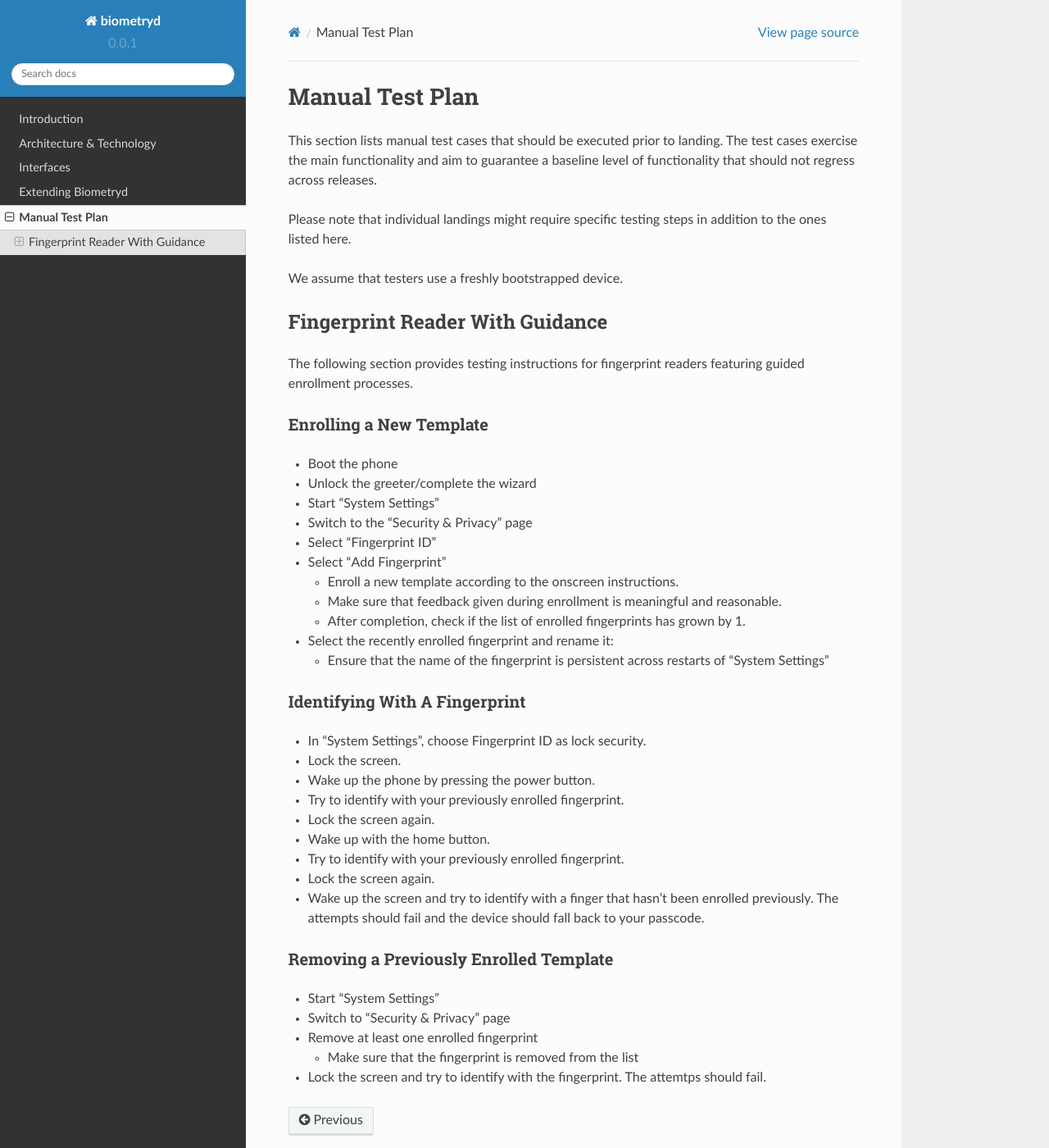
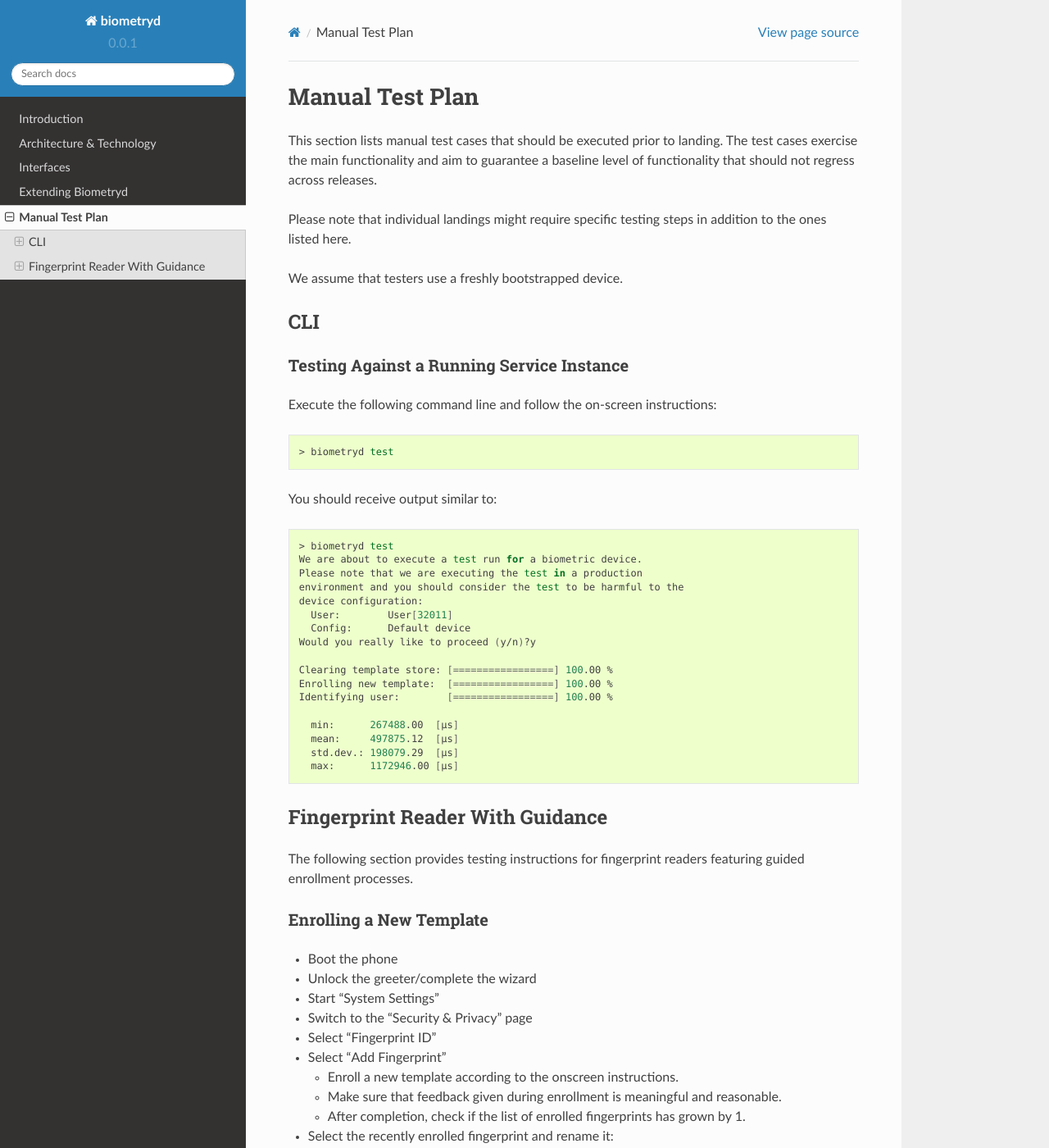
Before and after one commit to ubports/biometryd, a Sphinx documentation site: the page built from doc/manual_test_plan.md, in a window 1280 px wide and 1400 px high. Shown: the whole window at 82% size. Built offline with Sphinx 7.4.7 and the Read the Docs theme 2.0.0, drawn with Linux system fonts in a browser that asks for light colours.

Commit message:
Add section on cli for testing.

````diff
--- a/doc/manual_test_plan.md
+++ b/doc/manual_test_plan.md
@@ -5,6 +5,37 @@ This section lists manual test cases that should be executed prior to landing. T
 Please note that individual landings might require specific testing steps in addition to the ones listed here.
 
 We assume that testers use a freshly bootstrapped device.
+
+## CLI
+
+### Testing Against a Running Service Instance
+
+Execute the following command line and follow the on-screen instructions:
+
+```bash
+> biometryd test
+```
+You should receive output similar to:
+
+```bash
+> biometryd test
+We are about to execute a test run for a biometric device.
+Please note that we are executing the test in a production
+environment and you should consider the test to be harmful to the
+device configuration:
+  User:        User[32011]
+  Config:      Default device
+Would you really like to proceed (y/n)?y
+
+Clearing template store: [=================] 100.00 %
+Enrolling new template:  [=================] 100.00 %
+Identifying user:        [=================] 100.00 %
+
+  min:      267488.00  [µs]
+  mean:     497875.12  [µs]
+  std.dev.: 198079.29  [µs]
+  max:      1172946.00 [µs]
+```
 
 ## Fingerprint Reader With Guidance
 
````
